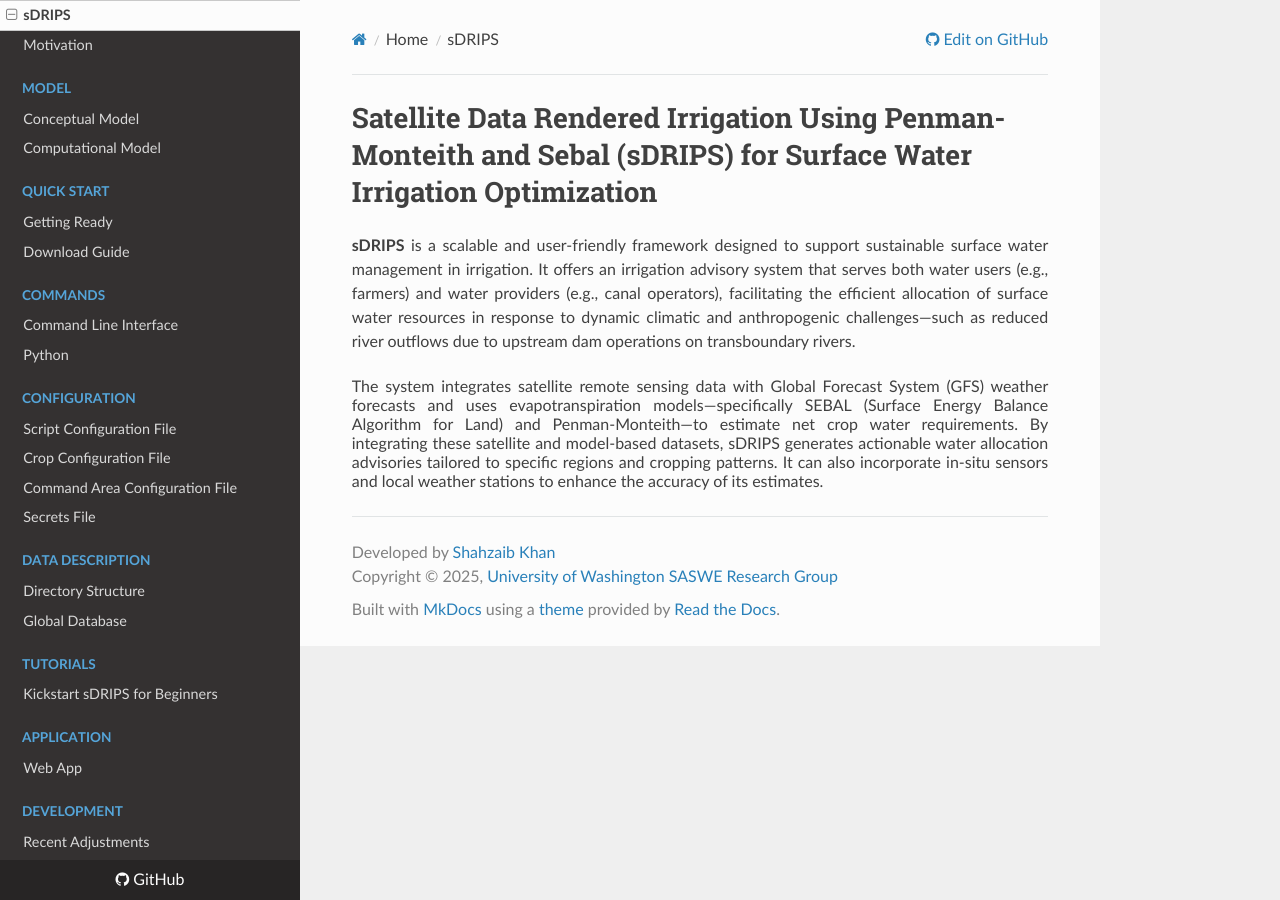
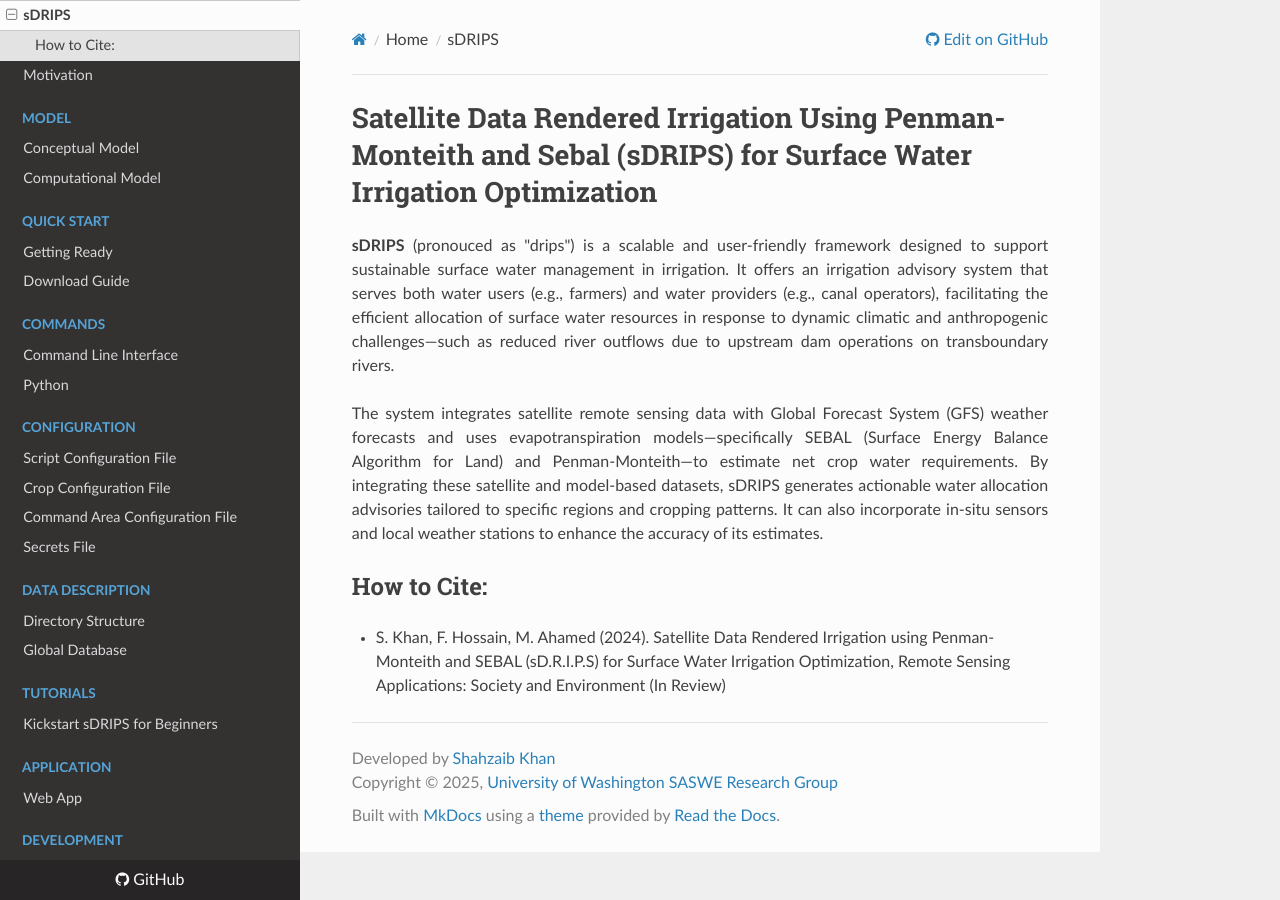
Before and after one commit to UW-SASWE/sDRIPS, an MkDocs documentation site: the page built from docs/index.md, in a window 1280 px wide. Built offline with MkDocs 1.6.1, drawn with Linux system fonts in a browser that asks for light colours; nearby versions of some CDN libraries.

Commit message:
added citation and justified the paras

```diff
--- a/docs/index.md
+++ b/docs/index.md
@@ -2,8 +2,12 @@
 
 <div style="text-align: justify">
 
-<p><b>sDRIPS</b> is a scalable and user-friendly framework designed to support sustainable surface water management in irrigation. It offers an irrigation advisory system that serves both water users (e.g., farmers) and water providers (e.g., canal operators), facilitating the efficient allocation of surface water resources in response to dynamic climatic and anthropogenic challenges—such as reduced river outflows due to upstream dam operations on transboundary rivers.
+<p><b>sDRIPS</b> (pronouced as "drips") is a scalable and user-friendly framework designed to support sustainable surface water management in irrigation. It offers an irrigation advisory system that serves both water users (e.g., farmers) and water providers (e.g., canal operators), facilitating the efficient allocation of surface water resources in response to dynamic climatic and anthropogenic challenges—such as reduced river outflows due to upstream dam operations on transboundary rivers.
 </p>
+<p>
 The system integrates satellite remote sensing data with Global Forecast System (GFS) weather forecasts and uses evapotranspiration models—specifically SEBAL (Surface Energy Balance Algorithm for Land) and Penman-Monteith—to estimate net crop water requirements. By integrating these satellite and model-based datasets, sDRIPS generates actionable water allocation advisories tailored to specific regions and cropping patterns. It can also incorporate in-situ sensors and local weather stations to enhance the accuracy of its estimates.
+</p>
+</div>
 
-</div>
+## How to Cite:
+- <p>S. Khan, F. Hossain, M. Ahamed (2024). Satellite Data Rendered Irrigation using Penman-Monteith and SEBAL (sD.R.I.P.S) for Surface Water Irrigation Optimization, Remote Sensing Applications: Society and Environment (In Review)</p>
```
